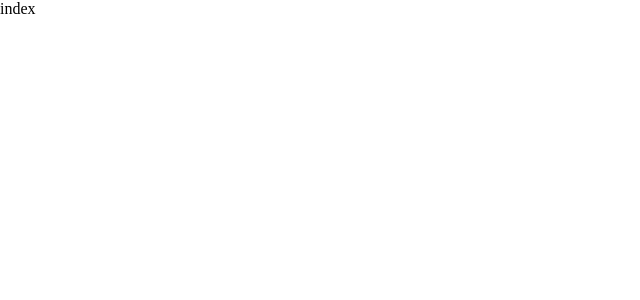
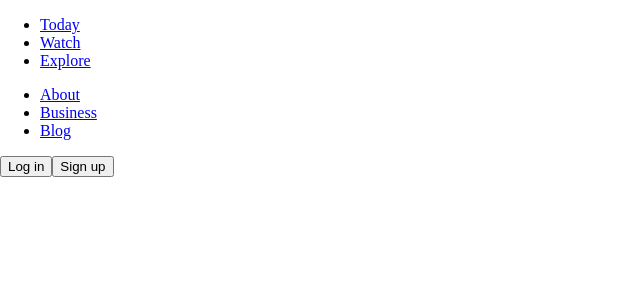
Before and after one commit to AufaIzza/pinterest-clone-react, a React (Vite) app: page / in a window 1280 px wide. Shown: the top 300 px of the page, without its empty margins (0-640 px from the left). Built offline with nearby package versions, Linux system fonts and the light colour scheme.

Commit message:
adding navbar

```diff
--- /dev/null
+++ b/src/components/navbar/index.jsx
@@ -0,0 +1,37 @@
+import { Link } from "react-router-dom"
+
+const index = () => {
+  return (
+    <header>
+      <div class="navbar-left">
+        <a class="nav-icon" href="logo"><i class='bx bxl-pinterest'></i></a>
+
+        <div class="navbar">
+          <ul class="navlist-left">
+            <li class="nav-item"><Link to="/today">Today</Link></li>
+            <li class="nav-item"><Link to="/watch">Watch</Link></li>
+            <li class="nav-item"><Link to="/explore">Explore</Link></li>
+          </ul>
+        </div>
+
+        <div class="navbar-right">
+          <ul class="navlist-right">
+            <li class="nav-item"><Link to="Tentang">About</Link></li>
+            <li class="nav-item"><Link to="Bisnis">Business</Link></li>
+            <li class="nav-item"><Link to="Bisnis">Blog</Link></li>
+          </ul>
+
+          <div class="button">
+            <button class="login">Log in</button>
+            <button>Sign up</button>
+          </div>
+        </div>
+        <div class="menu-toggle">
+          <i class='bx bx-menu'></i>
+        </div>
+      </div>
+    </header>
+  )
+}
+
+export default index
--- a/src/pages/index/index.jsx
+++ b/src/pages/index/index.jsx
@@ -1,7 +1,9 @@
+import NavBar from "../../components/navbar/index"
+
 const index = () => {
   return (
     <div>
-      index
+      <NavBar/>
     </div>
   )
 }
```
